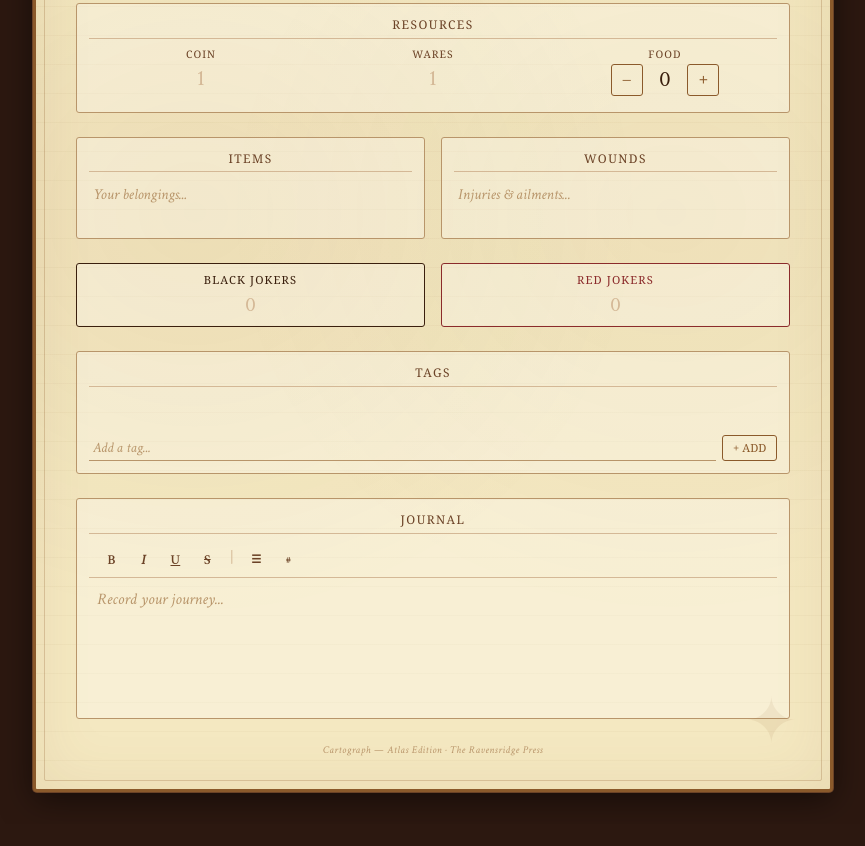
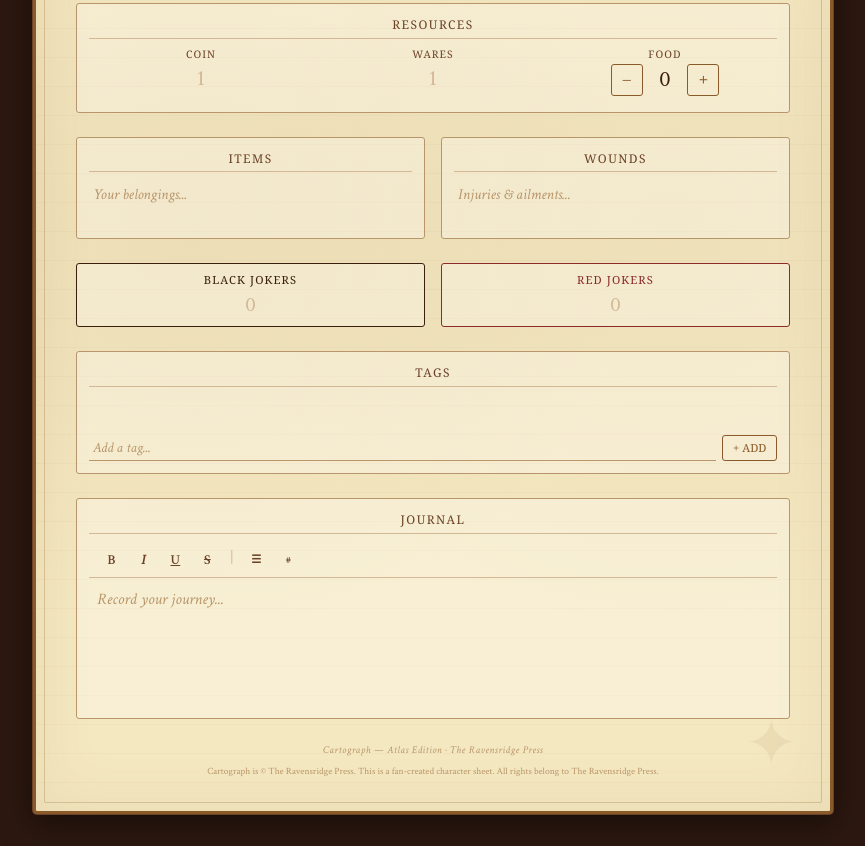
Before and after one commit to CaptainHowlingMadMurdockBot/cartograph-sheet, a plain HTML site: page index.html in a window 1280 px wide. Shown: the part 399-1245 px from the top of the page, without its empty margins (207-1072 px from the left). Before the commit the page ends 1223 px from the top, so only its background shows below. Drawn offline with Linux system fonts and the light colour scheme; a web font is replaced by a local one.

Commit message:
add copyright disclaimer: fan-created sheet, rights to Ravensridge Press

```diff
--- a/index.html
+++ b/index.html
@@ -484,6 +484,14 @@
     letter-spacing: 0.05em;
   }
 
+  .disclaimer {
+    margin-top: 0.5rem;
+    text-align: center;
+    font-size: 0.6rem;
+    color: #b8956a;
+    line-height: 1.4;
+  }
+
   @media (max-width: 600px) {
     body { padding: 1rem 0.5rem; }
     .sheet { padding: 1.5rem 1rem; }
@@ -614,6 +622,7 @@
   </div>
 
   <div class="footer">Cartograph — Atlas Edition · The Ravensridge Press</div>
+  <div class="disclaimer">Cartograph is © The Ravensridge Press. This is a fan-created character sheet. All rights belong to The Ravensridge Press.</div>
 </div>
 
 <input type="file" id="importFile" accept=".json" style="display:none">
```
